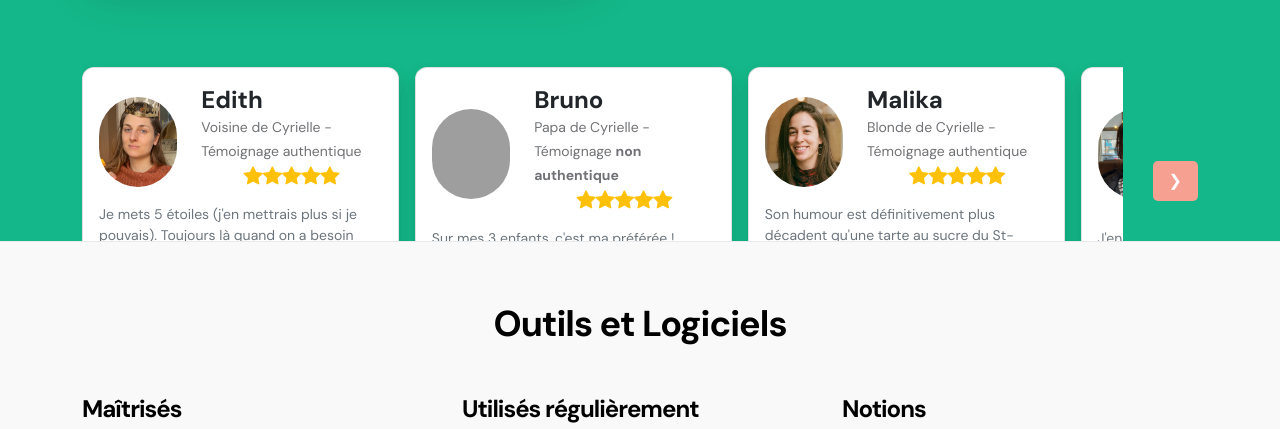
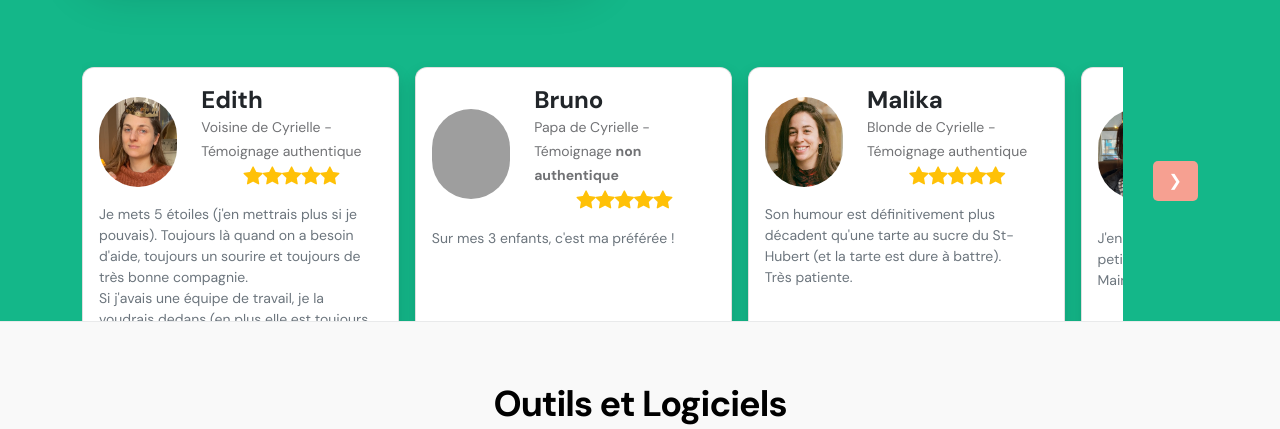
Before and after one commit to cyriellecoul/portfolio2025, a website: page index.html in a window 1280 px wide. Shown: the part 479-908 px from the top of the page. Drawn offline with Linux system fonts and the light colour scheme; grey boxes are pictures that could not be loaded.

Commit message:
[PF19] Correct UI for small devices

```diff
--- a/css/rating.css
+++ b/css/rating.css
@@ -3,6 +3,7 @@
 .card {
   background-color: var(--white-color);
   width: 350px;
+  min-width: 250px;
   margin-top: 120px;
   border-radius: 12px;
   z-index: 22;
--- a/css/templatemo-first-portfolio-style.css
+++ b/css/templatemo-first-portfolio-style.css
@@ -489,7 +489,7 @@ strong {
 
 @media screen and (min-width: 991px) {
   .hero {
-    height: 90vh;
+    height: 100vh;
   }
 }
 
```
